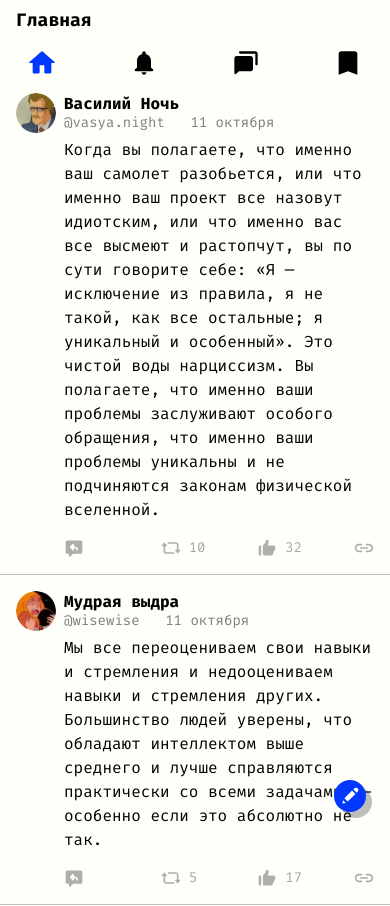
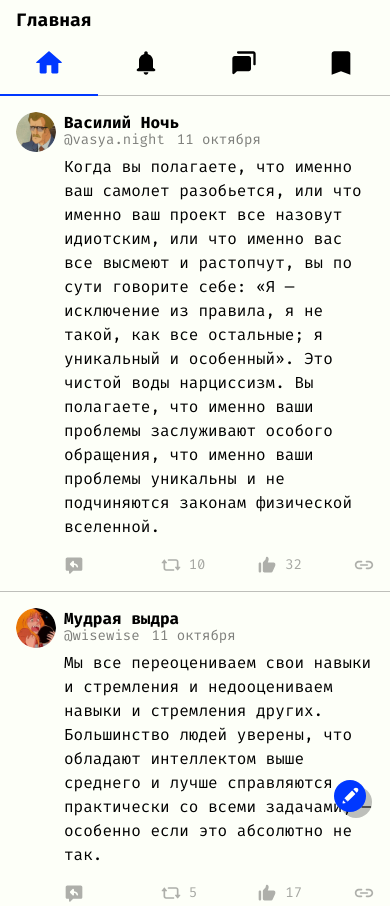
Before and after one commit to alyaskana/Twi-teller, a plain HTML site: page index.html in a window 390 px wide. Shown: the top 906 px of the page. Drawn offline with Linux system fonts and the light colour scheme.

Commit message:
Fix mobile

```diff
--- a/css/main.css
+++ b/css/main.css
@@ -35,13 +35,14 @@ body {
 .nav__index {
   position: fixed;
 }
-
+.nav__menu li {
+  cursor: pointer;
+}
 .nav__menu li a {
   display: inline-flex;
   align-items: center;
   font-weight: bold;
   font-size: 20px;
-  cursor: pointer;
   padding: 16px 32px 16px 16px;
   border-radius: 50px;
   color: black;
@@ -158,7 +159,9 @@ body {
 .story__body__header a {
   text-decoration: none;
 }
-
+.story__info {
+  font-size: 0;
+}
 .story__body p {
   font-size: 16px;
   line-height: 24px;
@@ -418,20 +421,33 @@ aside {
     padding: 0;
   }
 
+  .main__header {
+    display: none;
+  }
+  .mobile__header {
+    display: block;
+    font-weight: bold;
+    font-size: 18px;
+    line-height: 24px;
+    padding: 8px 0 0 16px;
+  }
   .nav {
     position: relative;
-    padding: 0 28px;
   }
   .nav__menu {
     display: flex;
-    justify-content: space-between;
   }
-  /* .nav__menu li {
-    border-bottom: 1px solid black;
-  } */
+  .nav__menu li {
+    flex: 1;
+    border-bottom: 1px solid rgba(0, 0, 0, 0.25);
+    text-align: center;
+  }
+  .nav__menu .nav__menu__active {
+    border-bottom: 2px solid #0038FF;
+  }
   .nav__menu li a {
-    padding: 0;
-    display: inline;
+    padding: 17px 0;
+    margin: 0 auto;
   }
   .nav__icon {
     margin: 0;
@@ -459,18 +475,29 @@ aside {
     flex-direction: column;
     align-items: flex-start;
   }
+  .story__body__header * {
+    margin: 0;
+  }
+  .story__body__header a {
+    margin-right: 12px;
+  }
   .story__body__actions {
     width: auto;
   }
-
-  .main__header {
+  .wrapper.chat {
+    width: auto;
+  }
+  .chat .nav__btn {
     display: none;
   }
-  .mobile__header {
-    display: block;
-    font-weight: bold;
-    font-size: 18px;
-    line-height: 24px;
-    padding: 8px 0 17px 16px;
+  .chat nav {
+    position: relative;
+  }
+  .chat .messages {
+    border: 0;
+    flex: 1;
+  }
+  .messages__items {
+    height: calc(100vh - 64px - 57px);
   }
 }
```
Also changed, not shown: chat.html (+2 -1 lines).
